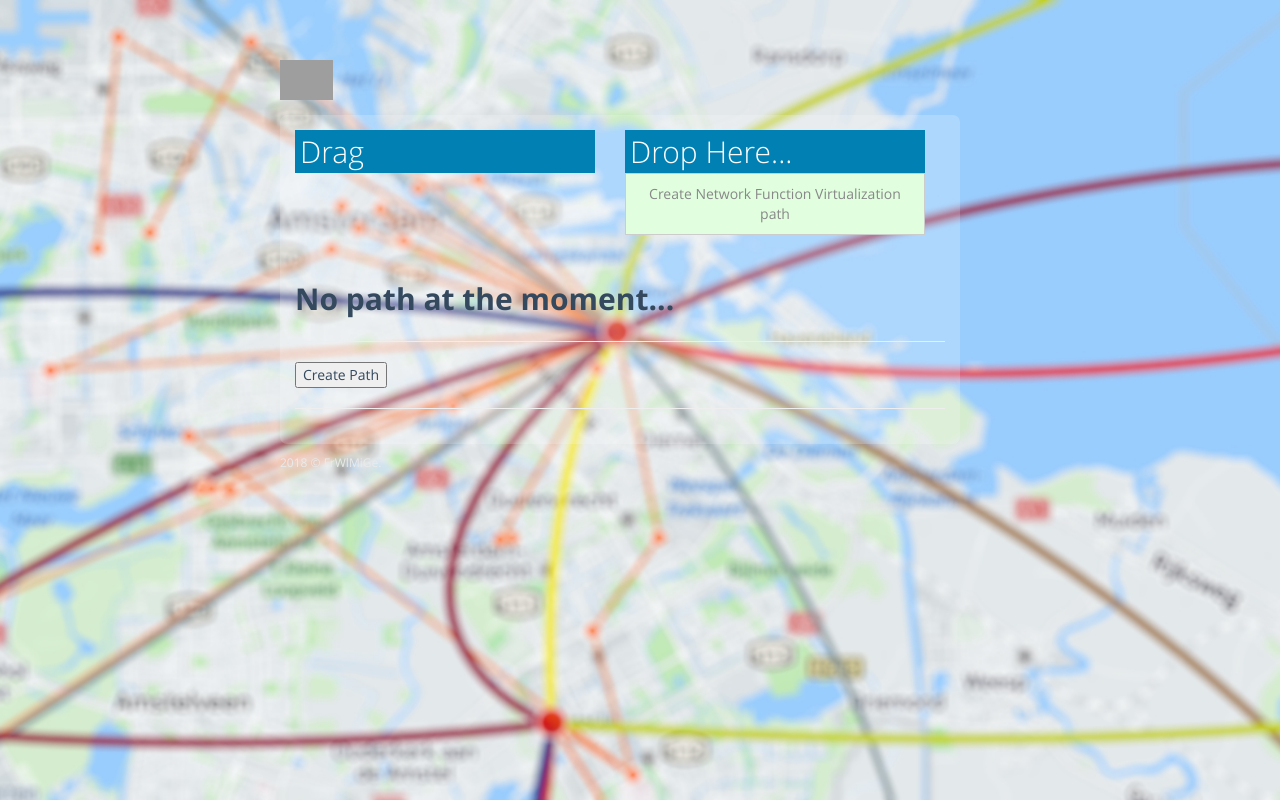
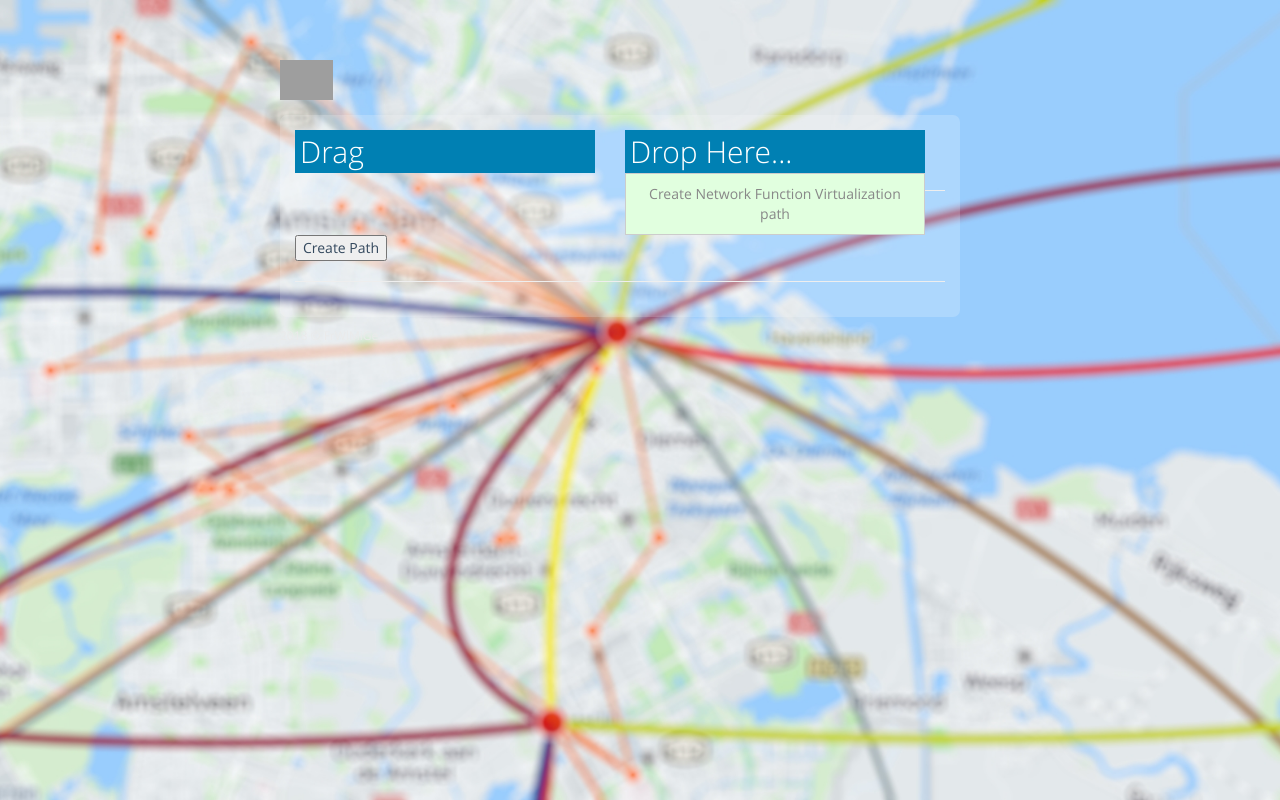
Before and after one commit to fkooman/odl-api, a PHP site: template views/index.twig in a window 1280 px wide. Run offline with PHP 8.4, Linux system fonts and the light colour scheme; the template is opened without the code that fills it, so the values that code supplies are empty; some libraries are stand-ins or nearby versions; grey boxes are pictures that could not be loaded.

Commit message:
start some cleanups

```diff
--- a/views/index.twig
+++ b/views/index.twig
@@ -1,180 +1,25 @@
 <!DOCTYPE html>
 
-<html lang="en"><head><meta http-equiv="Content-Type" content="text/html; charset=UTF-8">
+<html lang="en">
+<head>
+    <meta http-equiv="Content-Type" content="text/html; charset=UTF-8">
     <meta charset="utf-8">
     <title>Je Weet Zelluf</title>
-
-
     <link href="./index_files/css.css" rel="stylesheet" type="text/css">
-
     <link href="./index_files/simple-line-icons.min.css" rel="stylesheet" type="text/css">
     <link href="./index_files/bootstrap.min.css" rel="stylesheet" type="text/css">
     <link href="./index_files/uniform.default.css" rel="stylesheet" type="text/css">
     <link href="./index_files/bootstrap-switch.min.css" rel="stylesheet" type="text/css">
-
     <link href="./index_files/components-rounded.min.css" rel="stylesheet" id="style_components" type="text/css">
     <link href="./index_files/plugins.min.css" rel="stylesheet" type="text/css">
-
     <link href="./index_files/lock-2.min.css" rel="stylesheet" type="text/css">
-
-
-<link rel="shortcut icon" href="http://www.wladimir.nl/favicon.ico">
-
-
-<link rel="stylesheet" href="http://maxcdn.bootstrapcdn.com/font-awesome/4.3.0/css/font-awesome.min.css">
-
+    <link rel="stylesheet" href="https://maxcdn.bootstrapcdn.com/font-awesome/4.3.0/css/font-awesome.min.css">
+    <link rel="stylesheet" href="css/moef.css">
     <script src="https://ajax.googleapis.com/ajax/libs/jquery/2.1.4/jquery.min.js"></script>
-<script src="http://ajax.googleapis.com/ajax/libs/jqueryui/1.10.3/jquery-ui.js"></script>
-
-
-<style>
-
-h2 {padding:5px;background:#0080B3;margin:0px;color:#fff;}
-ul,li{list-style:none;margin:0;padding:0;}
-
-.mn-items{float:left;width:300px;}
-.header-favorites{float:left;width:300px;}
-
-
-#status_path{display:block;clear:both;width:600px;font-size:30px;font-weight:bold;}
-.mn-items li{background:#C8DDF7;padding:5px;cursor:pointer;margin-bottom:5px;position:relative;}
-
-.header-favorites {margin-top:0px; margin-left:30px;}
-.header-favorites ul {margin:0;padding:0;background:#E1FFDF;clear:both;overflow:hidden;}
-.header-favorites ul li{position:relative;padding:10px;border-top:2px solid #fff;border-left:2px solid #000;cursor:pointer;}
-.header-favorites ul li:first-child{border-top:none;}
-
-.mn-items li i,.header-favorites ul li i{display:block;position:absolute;right:5px;top:15px;opacity:0.5;font-size:30px;font-weight:bold;font-style:normal;}
-
-.placeholder{background:none;color:#888;cursor:default;margin-bottom:0 !important;text-align:center;border:1px solid #ccc !important;}
-.ui-sortable-helper{background:#fff;}
-
-.addedToFav{background:#B8FFB3 !important;}
-.addedToFav i:before{content:"\f005";}
-.header-favorites i:before{content:"\f00d";}
-
-
-</style>
-
-<script type="text/javascript" charset="utf-8">
-$(document).ready(function(){
-
-    /* jQuery Droppable */
-    $(function() {
-        $( ".mn-items .rp-draggable li" ).draggable({
-            appendTo: "body",
-            helper: "clone"
-        });
-        $( ".header-favorites ul" ).droppable({
-            activeClass: "ui-state-default",
-            hoverClass: "ui-state-hover",
-            accept: ":not(.ui-sortable-helper)",
-            drop: function( event, ui ) {
-                $( this ).find( ".placeholder" ).hide();
-                $(ui.draggable)
-                  .addClass("addedToFav")
-                  .clone()
-                  .appendTo(this);
-            }
-        }).sortable({
-            items: "li:not(.placeholder)",
-            sort: function() {
-                $( this ).removeClass( "ui-state-default" );
-            }
-        });
-    });
-
-
-    /* Click Star Icon to Add to Drop Here Container */
-    $('ul.rp-draggable li .fa-star-o').click(function(){
-        var $target = $(this).closest("li"),
-            $dropedList = $(".h-droped-list"),
-            id = $target.attr("uuid");
-
-        if(!$target.hasClass("addedToFav")){
-            $target
-              .addClass("addedToFav")
-              .clone()
-              .appendTo($dropedList);
-
-            $dropedList
-             .find(".placeholder")
-             .hide();
-        }else{
-           $dropedList
-             .find("li")
-             .each(function(index, item) {
-               var $elem = $(item);
-
-                 if($elem.attr("uuid") == id){
-                   $elem.remove();
-                   $target.removeClass("addedToFav");
-                 }
-
-                 if($dropedList.children().length == 1){
-                    var $lastItem = $($dropedList.children()[0]);
-                    $lastItem.hasClass("placeholder") && $lastItem.show();
-                 }
-             })
-        }
-
-    });
-
-    /* Click Close Icon to Remove from Drop Here Container */
-    $("ul.h-droped-list").on('click','li .fa-star-o',function(){
-        var $target = $(this).closest("li"),
-            $catalog = $("#catalog ul"),
-            id = $target.attr("uuid"),
-            $dropList = $target.parent("ul");
-
-        $target.remove();
-
-        $catalog
-          .find("li")
-        .each(function(index, item){
-          var $elem = $(item);
-
-          if($elem.attr("uuid") == id)
-              $elem.removeClass("addedToFav");
-        })
-
-        if($dropList.children().length == 1){
-            var $lastItem = $($dropList.children()[0]);
-            $lastItem.hasClass("placeholder") && $lastItem.show();
-        }
-
-    });
-
-    /* Hide Placeholder if it has Items or Show if it is empty */
-    if($(".header-favorites ul li:not(.placeholder)").length > 0) {
-        $(".header-favorites ul li.placeholder").hide();
-    }else{
-        $(".header-favorites ul li.placeholder").show();
-    }
-
-
-
-    $("button#createPath").click(function() {
-        var idsInOrder = $("#sortable2").sortable("toArray");
-
-        var formData = new FormData();
-        formData.append("flow", idsInOrder.join('_'));
-        var request = new XMLHttpRequest();
-        request.addEventListener("load", function() {
-            $('div#output').html(this.responseText);
-        });
-        request.open("POST", "");
-        request.send(formData);
-    });
-
-});
-
-</script>
-
+    <script src="https://ajax.googleapis.com/ajax/libs/jqueryui/1.10.3/jquery-ui.js"></script>
+    <script src="js/app.js"></script>
 </head>
 <body class="">
-
-
 	<div class="page-lock">
 	<div class="page-logo">
 
@@ -207,22 +52,12 @@ $(document).ready(function(){
 
  <br/>
 
-<div id="status_path">
-    <br/>
-	No path at the moment...
-
-
-
-</div>
 	<hr/>
 
         <button id="createPath">Create Path</button>
 
 <hr />
         <div id="output"></div>
-
-
-
 
 	</div>
 	<div class="page-footer-custom">
@@ -244,11 +79,7 @@ $(document).ready(function(){
 <script src="./index_files/app.min.js" type="text/javascript"></script>
 <script src="./index_files/lock-2.min.js" type="text/javascript"></script>
 
-
-
-
-
-
+<!--	-->
  <div class="backstretch" style="left: 0px; top: 0px; overflow: hidden; margin: 0px; padding: 0px; height: 257px; width: 1903px; z-index: -999999; position: fixed;"><img src="./index_files/2.jpg" class="deleteable" style="position: absolute; margin: 0px; padding: 0px; border: none; width: 1903px; height: 1008.92px; max-height: none; max-width: none; z-index: -999999; left: 0px; top: -375.959px;"><img src="./index_files/3.jpg" style="position: absolute; margin: 0px; padding: 0px; border: none; width: 1903px; height: 1426.99px; max-height: none; max-width: none; z-index: -999999; opacity: 0.132306; left: 0px; top: -584.995px;"></div>
 
  </body></html>
--- /dev/null
+++ b/web/css/moef.css
@@ -0,0 +1,100 @@
+h2
+{
+	background: #0080B3;
+	color: #fff;
+	margin: 0px;
+	padding: 5px;
+}
+ul,li
+{
+	list-style: none;
+	margin: 0;
+	padding: 0;
+}
+.mn-items
+{
+	float: left;
+	width: 300px;
+}
+.header-favorites
+{
+	float: left;
+	width: 300px;
+}
+#status_path
+{
+	clear: both;
+	display: block;
+	font-size: 30px;
+	font-weight: bold;
+	width: 600px;
+}
+.mn-items li
+{
+	background: #C8DDF7;
+	cursor: pointer;
+	margin-bottom: 5px;
+	padding: 5px;
+	position: relative;
+}
+.header-favorites
+{
+	margin-left: 30px;
+	margin-top: 0px;
+}
+.header-favorites ul
+{
+	background: #E1FFDF;
+	clear: both;
+	margin: 0;
+	overflow: hidden;
+	padding: 0;
+}
+.header-favorites ul li
+{
+	border-left: 2px solid #000;
+	border-top: 2px solid #fff;
+	cursor: pointer;
+	padding: 10px;
+	position: relative;
+}
+.header-favorites ul li:first-child
+{
+	border-top: none;
+}
+.mn-items li i,.header-favorites ul li i
+{
+	display: block;
+	font-size: 30px;
+	font-style: normal;
+	font-weight: bold;
+	opacity: 0.5;
+	position: absolute;
+	right: 5px;
+	top: 15px;
+}
+.placeholder
+{
+	background: none;
+	border: 1px solid #ccc !important;
+	color: #888;
+	cursor: default;
+	margin-bottom: 0 !important;
+	text-align: center;
+}
+.ui-sortable-helper
+{
+	background: #fff;
+}
+.addedToFav
+{
+	background: #B8FFB3 !important;
+}
+.addedToFav i:before
+{
+	content: "\f005";
+}
+.header-favorites i:before
+{
+	content: "\f00d";
+}
```
Also changed, not shown: web/js/app.js (added, +78 -0 lines). Lines whose indentation alone changed are shown as unchanged.
